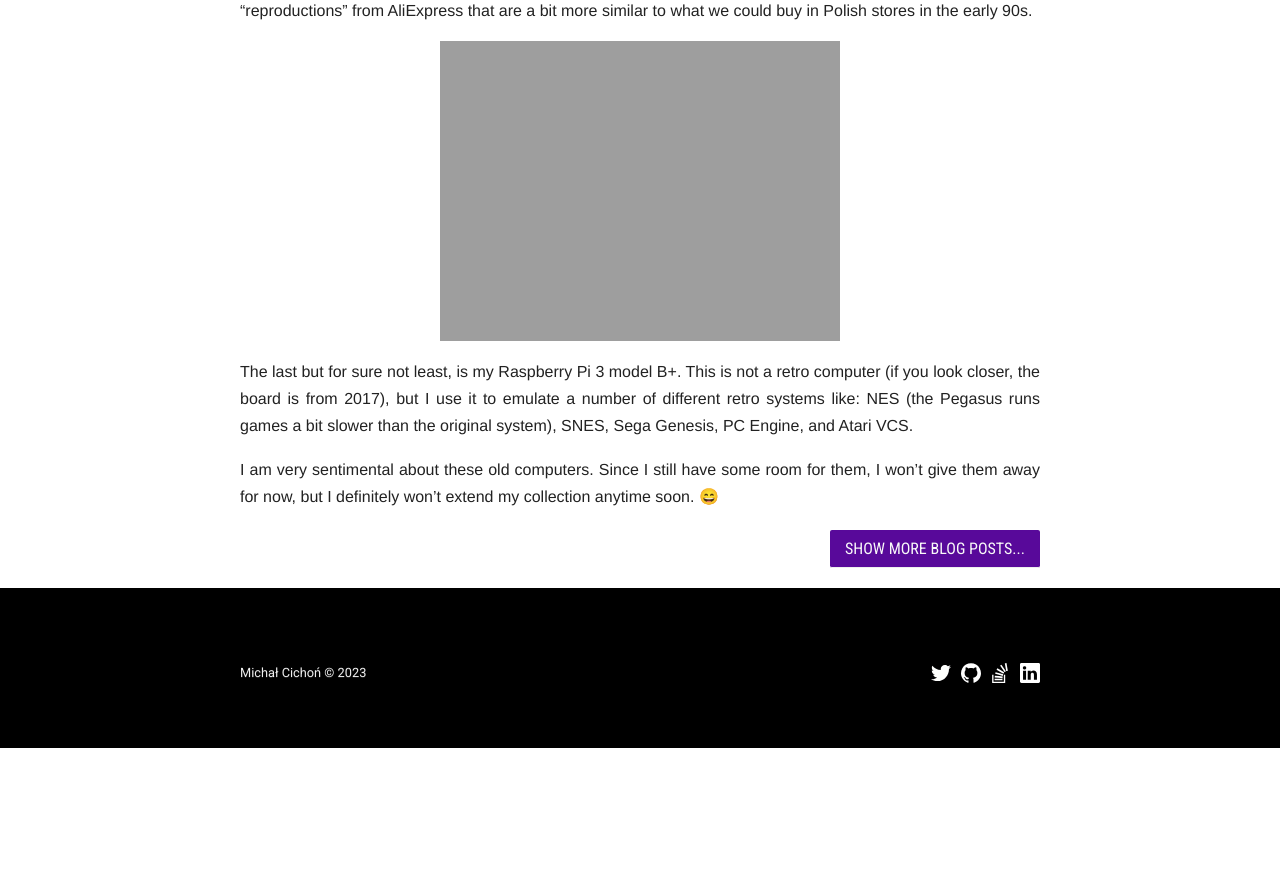
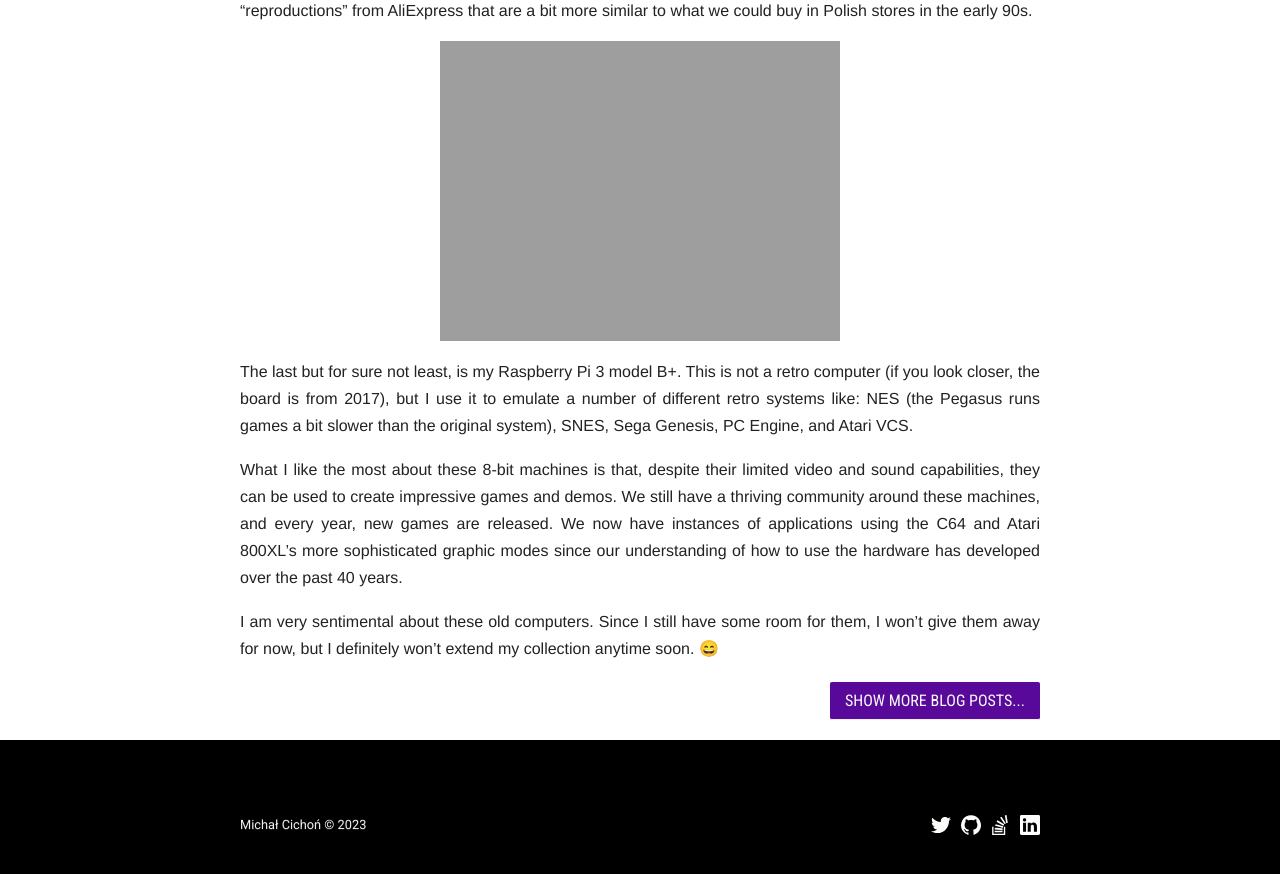
Before and after one commit to michalcichon/michalcichon.github.io, a Jekyll site: the page built from _posts/2023-02-10-my-favorite-retro-computers.md, in a window 1280 px wide and 900 px high, scrolled down 4065 px. Shown: the top 874 px of the window. Built offline with Jekyll 4.4.1, drawn with Linux system fonts in a browser that asks for light colours; comment, search, counter and statistics services are not loaded; before the commit the page ends 4813 px from its top, so only the background shows below that.

Commit message:
new paragraph

```diff
--- a/_posts/2023-02-10-my-favorite-retro-computers.md
+++ b/_posts/2023-02-10-my-favorite-retro-computers.md
@@ -54,4 +54,6 @@ Maybe my collection of Famicom cartridges is not super huge, but I collected alm
 
 The last but for sure not least, is my Raspberry Pi 3 model B+. This is not a retro computer (if you look closer, the board is from 2017), but I use it to emulate a number of different retro systems like: NES (the Pegasus runs games a bit slower than the original system), SNES, Sega Genesis, PC Engine, and Atari VCS.
 
+What I like the most about these 8-bit machines is that, despite their limited video and sound capabilities, they can be used to create impressive games and demos. We still have a thriving community around these machines, and every year, new games are released. We now have instances of applications using the C64 and Atari 800XL's more sophisticated graphic modes since our understanding of how to use the hardware has developed over the past 40 years.
+
 I am very sentimental about these old computers. Since I still have some room for them, I won't give them away for now, but I definitely won't extend my collection anytime soon. 😄
```
